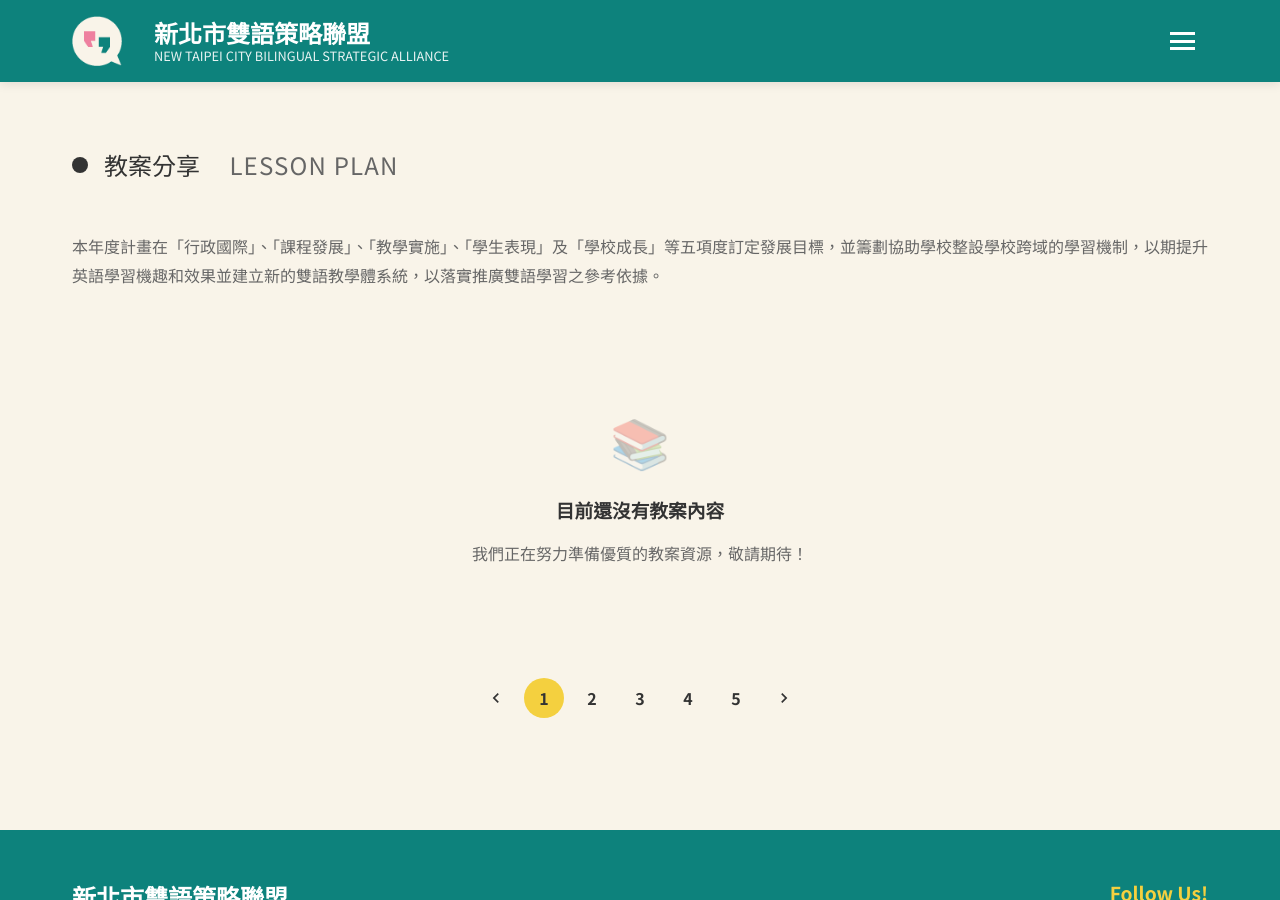
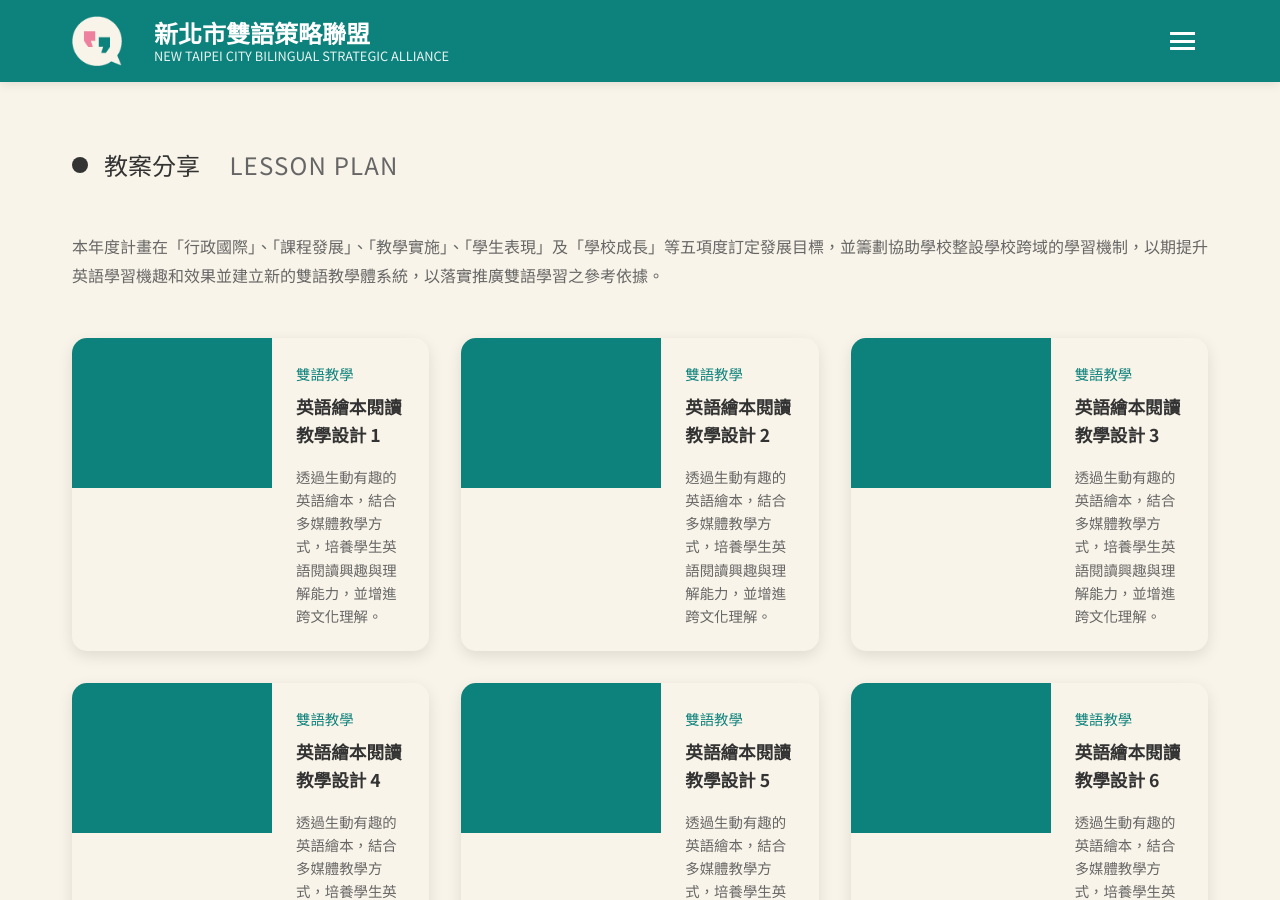
Before and after one commit to ntpc-bsa/ntpc-bsa.github.io, a Jekyll site: the page built from lessons.html, in a window 1280 px wide and 900 px high. Built offline with Jekyll 4.4.1, drawn with Linux system fonts in a browser that asks for light colours; some web fonts are replaced; some of the changed text lies outside the part shown.

Commit message:
Add dynamic pagination for lessons and VR pages with 8 items per page

```diff
--- a/assets/css/style.css
+++ b/assets/css/style.css
@@ -910,6 +910,16 @@
 .pagination a:hover {
     background-color: var(--primary-green);
     color: var(--text-white);
+}
+
+.pagination .pagination-btn[disabled] {
+    opacity: 0.3;
+    cursor: not-allowed;
+    pointer-events: none;
+}
+
+.pagination .pagination-btn {
+    text-decoration: none;
 }
 
 /* 頁腳 */
--- a/assets/js/main.js
+++ b/assets/js/main.js
@@ -252,3 +252,148 @@
 } else {
     initializeApp();
 }
+
+// 動態分頁功能
+class DynamicPagination {
+    constructor(containerId, paginationId, itemsPerPage = 8) {
+        this.container = document.getElementById(containerId);
+        this.pagination = document.getElementById(paginationId);
+        this.itemsPerPage = itemsPerPage;
+        this.currentPage = 1;
+        this.items = [];
+
+        if (this.container && this.pagination) {
+            this.init();
+        }
+    }
+
+    init() {
+        // 獲取所有項目
+        this.items = Array.from(this.container.querySelectorAll('.lesson-item'));
+
+        if (this.items.length === 0) {
+            this.pagination.style.display = 'none';
+            return;
+        }
+
+        this.totalPages = Math.ceil(this.items.length / this.itemsPerPage);
+
+        // 如果只有一頁，隱藏分頁
+        if (this.totalPages <= 1) {
+            this.pagination.style.display = 'none';
+            return;
+        }
+
+        this.renderPagination();
+        this.showPage(1);
+    }
+
+    renderPagination() {
+        let paginationHTML = '';
+
+        // 上一頁按鈕
+        paginationHTML += `
+            <a href="#" class="pagination-btn" data-page="prev" ${this.currentPage === 1 ? 'disabled' : ''}>
+                <svg width="20" height="20" viewBox="0 0 24 24" fill="currentColor">
+                    <path d="M15.41 16.59L10.83 12l4.58-4.59L14 6l-6 6 6 6 1.41-1.41z"/>
+                </svg>
+            </a>
+        `;
+
+        // 頁面數字按鈕
+        for (let i = 1; i <= this.totalPages; i++) {
+            if (i === this.currentPage) {
+                paginationHTML += `<span class="current">${i}</span>`;
+            } else {
+                paginationHTML += `<a href="#" class="pagination-btn" data-page="${i}">${i}</a>`;
+            }
+        }
+
+        // 下一頁按鈕
+        paginationHTML += `
+            <a href="#" class="pagination-btn" data-page="next" ${this.currentPage === this.totalPages ? 'disabled' : ''}>
+                <svg width="20" height="20" viewBox="0 0 24 24" fill="currentColor">
+                    <path d="M8.59 16.59L13.17 12 8.59 7.41 10 6l6 6-6 6-1.41-1.41z"/>
+                </svg>
+            </a>
+        `;
+
+        this.pagination.innerHTML = paginationHTML;
+        this.bindEvents();
+    }
+
+    bindEvents() {
+        const buttons = this.pagination.querySelectorAll('.pagination-btn');
+
+        buttons.forEach(button => {
+            button.addEventListener('click', (e) => {
+                e.preventDefault();
+
+                if (button.hasAttribute('disabled')) {
+                    return;
+                }
+
+                const page = button.dataset.page;
+
+                if (page === 'prev') {
+                    this.goToPage(this.currentPage - 1);
+                } else if (page === 'next') {
+                    this.goToPage(this.currentPage + 1);
+                } else {
+                    this.goToPage(parseInt(page));
+                }
+            });
+        });
+    }
+
+    goToPage(page) {
+        if (page < 1 || page > this.totalPages) {
+            return;
+        }
+
+        this.currentPage = page;
+        this.showPage(page);
+        this.renderPagination();
+
+        // 滾動到容器頂部
+        this.container.scrollIntoView({
+            behavior: 'smooth',
+            block: 'start'
+        });
+    }
+
+    showPage(page) {
+        const startIndex = (page - 1) * this.itemsPerPage;
+        const endIndex = startIndex + this.itemsPerPage;
+
+        this.items.forEach((item, index) => {
+            if (index >= startIndex && index < endIndex) {
+                item.style.display = '';
+                // 添加淡入動畫
+                item.style.opacity = '0';
+                item.style.transform = 'translateY(20px)';
+
+                setTimeout(() => {
+                    item.style.transition = 'all 0.3s ease';
+                    item.style.opacity = '1';
+                    item.style.transform = 'translateY(0)';
+                }, index * 50);
+            } else {
+                item.style.display = 'none';
+            }
+        });
+    }
+}
+
+// 初始化分頁功能
+document.addEventListener('DOMContentLoaded', function() {
+    // 教案分享頁面分頁
+    if (document.getElementById('lessonsContainer')) {
+        new DynamicPagination('lessonsContainer', 'lessonsPagination', 8);
+    }
+
+    // VR科技頁面分頁
+    if (document.getElementById('vrContainer')) {
+        new DynamicPagination('vrContainer', 'vrPagination', 8);
+    }
+});
--- a/lessons.html
+++ b/lessons.html
@@ -16,7 +16,7 @@
         </p>
 
         <!-- 教案網格 -->
-        <div class="lesson-grid">
+        <div class="lesson-grid" id="lessonsContainer">
             {% for lesson in site.lessons %}
             <article class="lesson-item">
                 <div class="lesson-image"></div>
@@ -28,33 +28,31 @@
             </article>
             {% endfor %}
 
-            <!-- 如果沒有教案，顯示提示信息 -->
+            <!-- 如果沒有教案，添加示例內容進行測試 -->
             {% if site.lessons.size == 0 %}
-            <div style="text-align: center; padding: 4rem 2rem; color: #666;">
+            {% for i in (1..10) %}
+            <article class="lesson-item">
+                <div class="lesson-image"></div>
+                <div class="lesson-content">
+                    <div class="lesson-category">雙語教學</div>
+                    <h3 class="lesson-title">英語繪本閱讀教學設計 {{ i }}</h3>
+                    <p class="lesson-description">透過生動有趣的英語繪本，結合多媒體教學方式，培養學生英語閱讀興趣與理解能力，並增進跨文化理解。</p>
+                </div>
+            </article>
+            {% endfor %}
+            {% endif %}
+
+            <!-- 空狀態提示（僅在無示例內容時顯示） -->
+            <div id="emptyState" style="display: none; text-align: center; padding: 4rem 2rem; color: #666; grid-column: 1 / -1;">
                 <div style="font-size: 3rem; margin-bottom: 1rem; opacity: 0.3;">📚</div>
                 <h3 style="margin-bottom: 1rem; color: #333;">目前還沒有教案內容</h3>
                 <p style="line-height: 1.6;">我們正在努力準備優質的教案資源，敬請期待！</p>
             </div>
-            {% endif %}
         </div>
 
         <!-- 分頁 -->
-        <nav class="pagination">
-            <a href="#" data-page="prev">
-                <svg width="20" height="20" viewBox="0 0 24 24" fill="currentColor">
-                    <path d="M15.41 16.59L10.83 12l4.58-4.59L14 6l-6 6 6 6 1.41-1.41z"/>
-                </svg>
-            </a>
-            <span class="current">1</span>
-            <a href="#" data-page="2">2</a>
-            <a href="#" data-page="3">3</a>
-            <a href="#" data-page="4">4</a>
-            <a href="#" data-page="5">5</a>
-            <a href="#" data-page="next">
-                <svg width="20" height="20" viewBox="0 0 24 24" fill="currentColor">
-                    <path d="M8.59 16.59L13.17 12 8.59 7.41 10 6l6 6-6 6-1.41-1.41z"/>
-                </svg>
-            </a>
+        <nav class="pagination" id="lessonsPagination">
+            <!-- 動態生成分頁按鈕 -->
         </nav>
     </div>
 </section>
--- a/vr.html
+++ b/vr.html
@@ -16,7 +16,7 @@
         </p>
 
         <!-- VR科技內容網格 -->
-        <div class="lesson-grid">
+        <div class="lesson-grid" id="vrContainer">
             {% for vr in site.vr %}
             <article class="lesson-item">
                 <div class="lesson-image"></div>
@@ -28,33 +28,31 @@
             </article>
             {% endfor %}
 
-            <!-- 如果沒有VR內容，顯示提示信息 -->
+            <!-- 如果沒有VR內容，添加示例內容進行測試 -->
             {% if site.vr.size == 0 %}
-            <div style="text-align: center; padding: 4rem 2rem; color: #666;">
+            {% for i in (1..12) %}
+            <article class="lesson-item">
+                <div class="lesson-image"></div>
+                <div class="lesson-content">
+                    <div class="lesson-category">VR技術</div>
+                    <h3 class="lesson-title">VR虛擬實境教學應用 {{ i }}</h3>
+                    <p class="lesson-description">運用最新VR技術打造沉浸式學習環境，讓學生透過虛擬實境體驗不同的學習情境，提升學習動機與成效。</p>
+                </div>
+            </article>
+            {% endfor %}
+            {% endif %}
+
+            <!-- 空狀態提示（僅在無示例內容時顯示） -->
+            <div id="vrEmptyState" style="display: none; text-align: center; padding: 4rem 2rem; color: #666; grid-column: 1 / -1;">
                 <div style="font-size: 3rem; margin-bottom: 1rem; opacity: 0.3;">🥽</div>
                 <h3 style="margin-bottom: 1rem; color: #333;">目前還沒有VR科技內容</h3>
                 <p style="line-height: 1.6;">創新的VR教學資源正在開發中，敬請期待！</p>
             </div>
-            {% endif %}
         </div>
 
         <!-- 分頁 -->
-        <nav class="pagination">
-            <a href="#" data-page="prev">
-                <svg width="20" height="20" viewBox="0 0 24 24" fill="currentColor">
-                    <path d="M15.41 16.59L10.83 12l4.58-4.59L14 6l-6 6 6 6 1.41-1.41z"/>
-                </svg>
-            </a>
-            <span class="current">1</span>
-            <a href="#" data-page="2">2</a>
-            <a href="#" data-page="3">3</a>
-            <a href="#" data-page="4">4</a>
-            <a href="#" data-page="5">5</a>
-            <a href="#" data-page="next">
-                <svg width="20" height="20" viewBox="0 0 24 24" fill="currentColor">
-                    <path d="M8.59 16.59L13.17 12 8.59 7.41 10 6l6 6-6 6-1.41-1.41z"/>
-                </svg>
-            </a>
+        <nav class="pagination" id="vrPagination">
+            <!-- 動態生成分頁按鈕 -->
         </nav>
     </div>
 </section>
```
